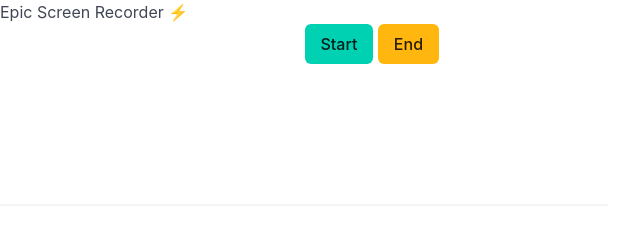
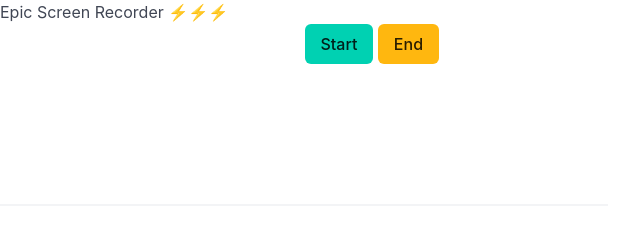
Before and after one commit to Elv4L0w/Screen-recorder, an Electron app: page src/index.html in a window 800 px wide. Shown: the top 227 px of the page, 0-640 px from the left. Drawn offline with nearby package versions, Linux system fonts and the light colour scheme.

Commit message:
added more emojis

```diff
--- a/src/index.html
+++ b/src/index.html
@@ -11,7 +11,7 @@
     <script defer src="render.js"></script>
   </head>
   <body>
-    <h1>Epic Screen Recorder ⚡</h1>
+    <h1>Epic Screen Recorder ⚡⚡⚡</h1>
     <video></video>
     <button id="startBtn" class="button is-primary">Start</button>
     <button id="stopBtn" class="button is-warning">End</button>
```
